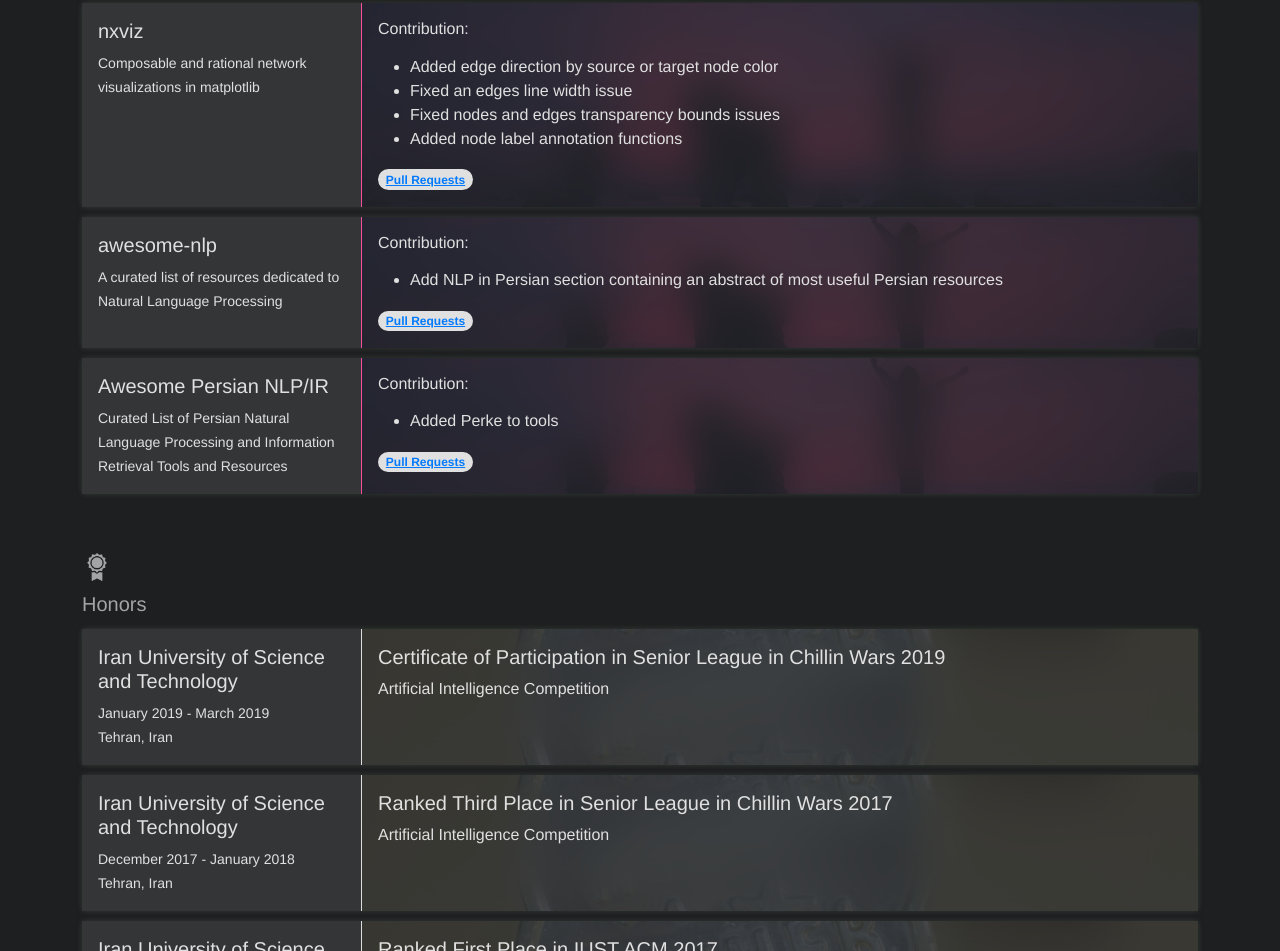
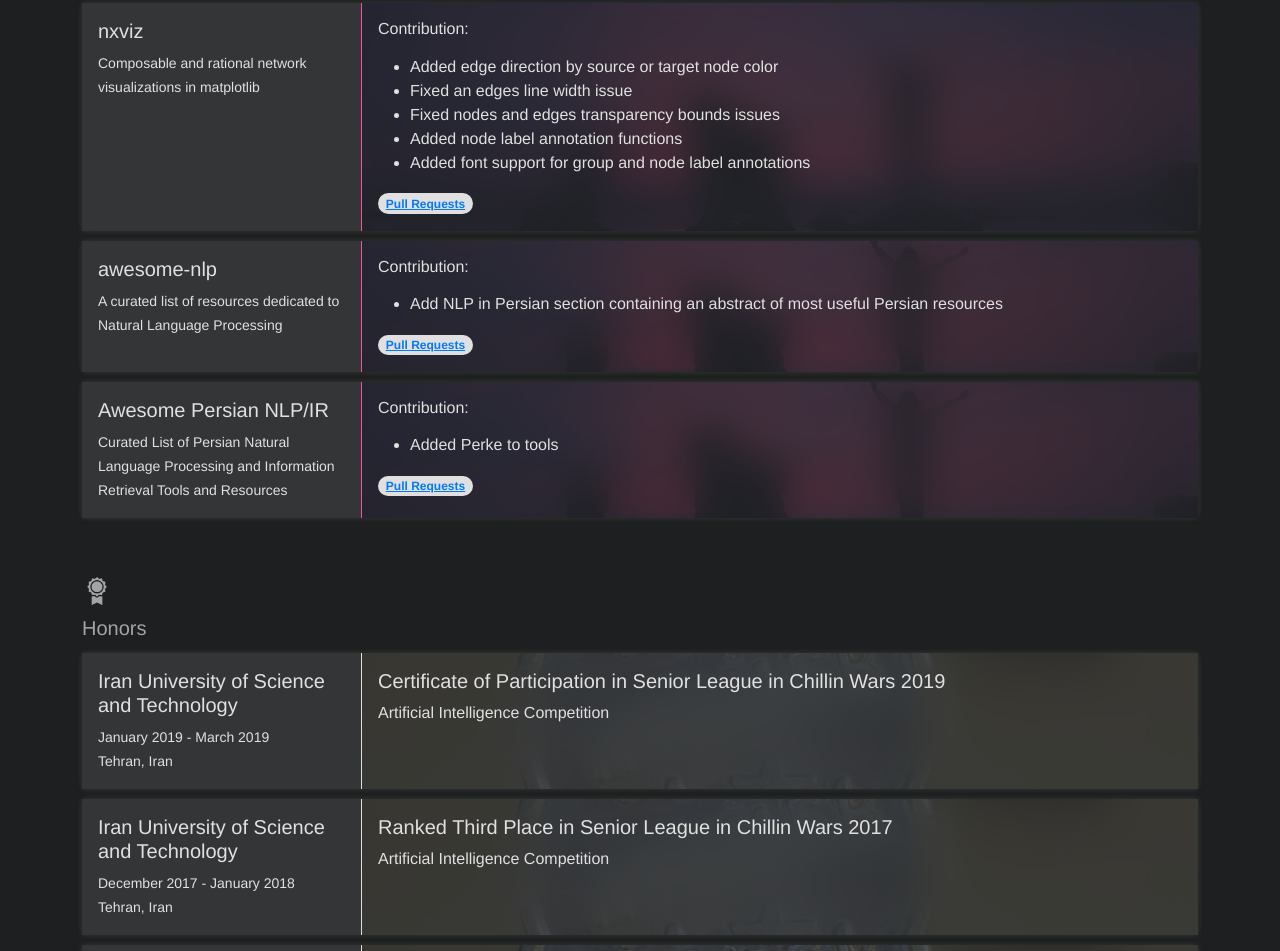
Before and after one commit to AlirezaTheH/alirezatheh.github.io, a plain HTML site: page index.html in a window 1280 px wide. Shown: the part 6262-7213 px from the top of the page. Drawn offline with nearby package versions, Linux system fonts and the light colour scheme.

Commit message:
deploy: AlirezaTheH/portfolio@50473f727ffa39432738c269927d882a6b661efb

```diff
--- a/index.html
+++ b/index.html
@@ -1308,6 +1308,7 @@
 <li>Fixed an edges line width issue</li>
 <li>Fixed nodes and edges transparency bounds issues</li>
 <li>Added node label annotation functions</li>
+<li>Added font support for group and node label annotations</li>
 </ul></p>
                   <a class="badge rounded-pill"
                      href="https://github.com/ericmjl/nxviz/pulls?q=is%3Apr+author%3Aalirezatheh+is%3Amerged"
```
Also changed, not shown: 1 other file.
